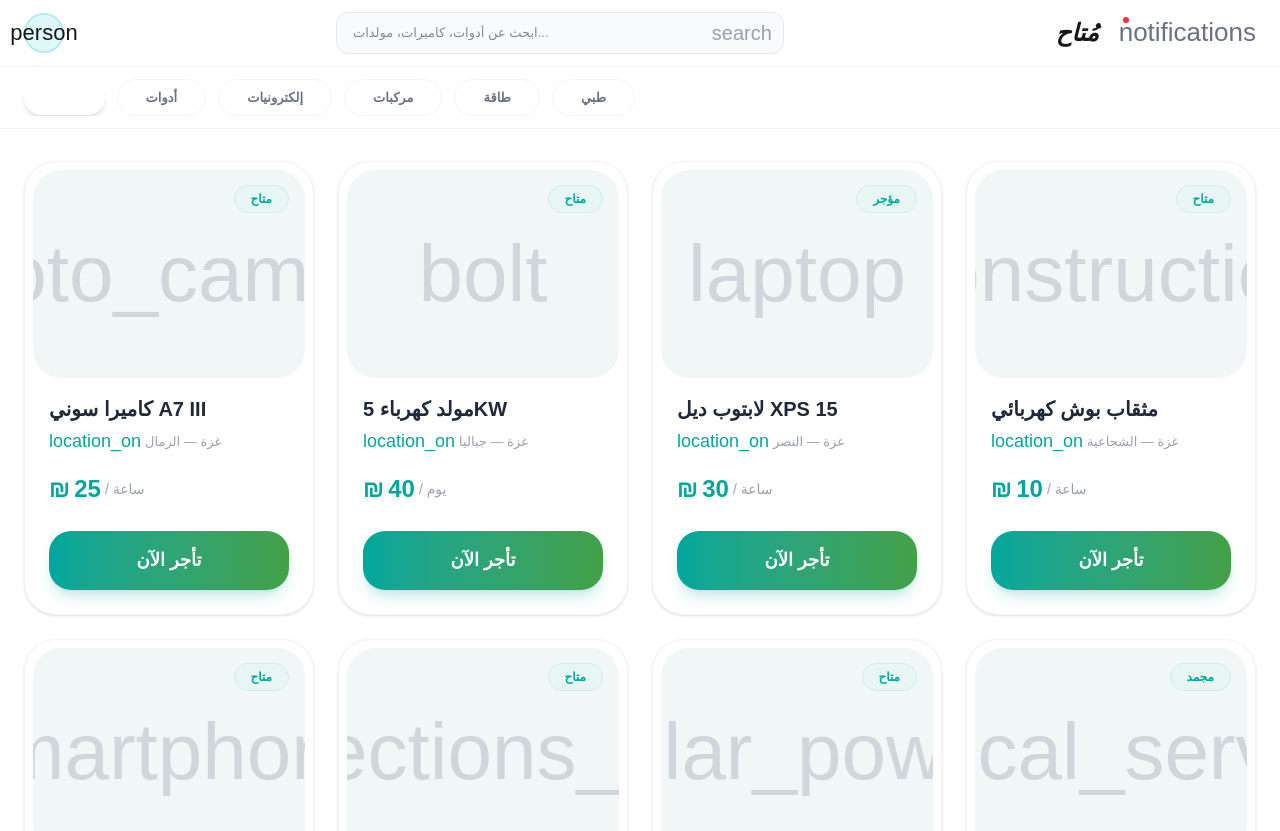
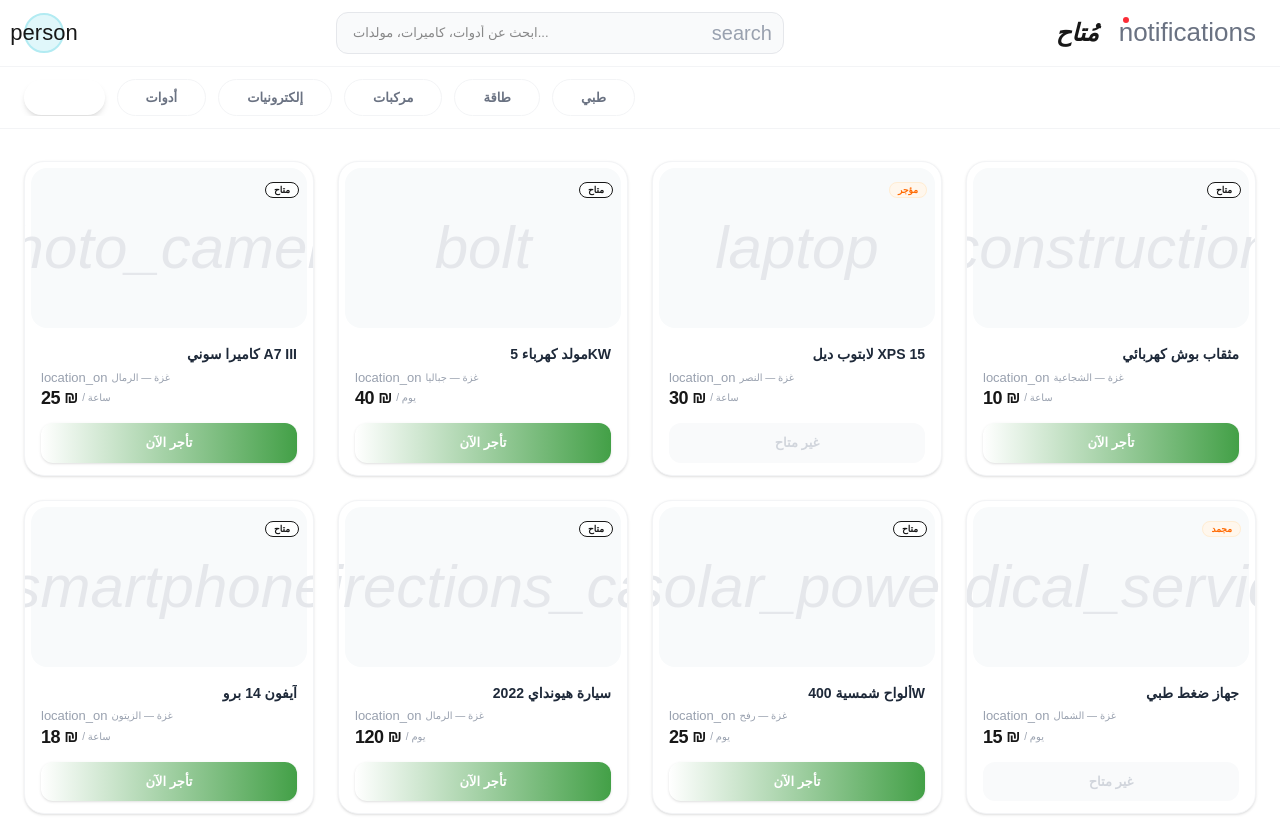
Before and after one commit to NawrasWadi/mutaah, a Next.js app: page /dashboard in a window 1280 px wide. Shown: the top 831 px of the page. Built offline with nearby package versions, Linux system fonts and the light colour scheme.

Commit message:
style: resize product card for a more compact and optimized grid view

```diff
--- a/components/ProductCard.tsx
+++ b/components/ProductCard.tsx
@@ -1,46 +1,60 @@
+// [DESIGN/STRUCTURE] - كارد مضغوط (Compact مستوى -2)
 export default function ProductCard({ name, loc, price, unit, icon, status }: any) {
+  const isAvailable = status === "متاح";
+
   return (
-    /* الكارد مع تأثير الـ Hover */
-    <div className="group bg-white rounded-[32px] border border-gray-100 shadow-sm overflow-hidden flex flex-col w-full transition-all duration-300 hover:-translate-y-2 hover:shadow-2xl cursor-pointer">
+    <div className="group bg-white rounded-[20px] border border-gray-100 shadow-sm hover:shadow-lg transition-all duration-300 flex flex-col h-full cursor-pointer overflow-hidden">
 
-      {/* الجزء العلوي: الأيقونة والحالة */}
-      <div className="h-52 bg-[#f1f7f7] flex items-center justify-center relative m-2 rounded-[28px] overflow-hidden">
-        <span className="material-symbols-rounded text-[80px] text-gray-300 font-light transition-transform duration-500 group-hover:scale-110">
+      {/* 1. منطقة الصورة - ارتفاع h-40 بدلاً من h-48 */}
+      <div className="h-40 bg-[#f8fafb] m-1.5 rounded-[16px] flex items-center justify-center relative shrink-0">
+        <span className="material-symbols-rounded text-6xl text-gray-200 group-hover:scale-105 transition-transform duration-500 font-light italic">
           {icon}
         </span>
 
-        <div className="absolute top-4 right-4">
-          <span className="bg-[#e7f6f2] text-[#00a79d] px-4 py-1.5 rounded-full text-[12px] font-bold border border-[#d1ede6]">
+        {/* شارة الحالة - أصغر */}
+        <div className="absolute top-2 right-2">
+          <span className={`px-2 py-0.5 rounded-full text-[9px] font-bold border ${
+            isAvailable ? 'bg-white/90 text-primary border-primary/10' : 'bg-orange-50 text-orange-500 border-orange-100'
+          }`}>
             {status}
           </span>
         </div>
       </div>
 
-      {/* الجزء السفلي: البيانات - محاذاة يمين تامة */}
-      <div className="p-6 pt-2 flex flex-col items-start text-right">
+      {/* 2. منطقة البيانات - تقليل الـ Padding والخطوط */}
+      <div className="px-4 py-3 flex flex-col grow text-right">
 
-        {/* اسم المنتج */}
-        <h3 className="font-bold text-gray-800 text-[20px] mb-1">
+        {/* الاسم - نص أصغر text-[14px] */}
+        <h3 className="font-bold text-gray-800 text-[14px] mb-1 leading-tight line-clamp-1">
           {name}
         </h3>
 
-        {/* الموقع - أيقونة ثم نص (تبدأ من اليمين) */}
-        <div className="flex items-center gap-1 text-gray-400 text-[13px] mb-4">
-          <span className="material-symbols-rounded text-[18px] text-[#00a79d]">location_on</span>
-          <span>{loc}</span>
+        <div className="flex flex-col gap-0 mb-4">
+          {/* الموقع */}
+          <div className="flex items-center gap-1 text-gray-400 text-[10px]">
+            <span className="material-symbols-rounded text-[13px] text-primary/60">location_on</span>
+            <span>{loc}</span>
+          </div>
+
+          {/* السعر - حجم text-[18px] */}
+          <div className="flex items-center gap-1 font-bold text-primary leading-none mt-0.5">
+             <span className="text-[18px] tracking-tight">{price}</span>
+             <span className="text-[16px]">₪</span>
+             <span className="text-gray-400 text-[10px] font-medium mr-1">/ {unit}</span>
+          </div>
         </div>
 
-        {/* السعر - عملة ثم رقم ثم وحدة (تبدأ من اليمين) */}
-        <div className="flex items-center gap-1 mb-6 font-bold text-[#00a79d]">
-           <span className="text-[24px]">₪</span>
-           <span className="text-[24px]">{price}</span>
-           <span className="text-gray-400 text-[14px] font-medium mr-1">/ {unit}</span>
+        {/* 3. الزر - ارتفاع py-2.5 بدلاً من py-3.5 */}
+        <div className="mt-auto">
+          <button className={`w-full py-2.5 rounded-xl font-bold text-[13px] transition-all duration-300 ${
+            isAvailable
+            ? 'bg-gradient-to-r from-primary to-[#43a047] text-white shadow-sm'
+            : 'bg-gray-50 text-gray-300 cursor-not-allowed'
+          }`}>
+            {isAvailable ? 'تأجر الآن' : 'غير متاح'}
+          </button>
         </div>
 
-        {/* الزر */}
-        <button className="w-full py-4 rounded-[22px] bg-gradient-to-r from-[#00a79d] to-[#43a047] text-white font-bold text-[18px] shadow-lg shadow-[#00a79d]/20 active:scale-95 transition-all">
-          تأجر الآن
-        </button>
       </div>
     </div>
   );
```
